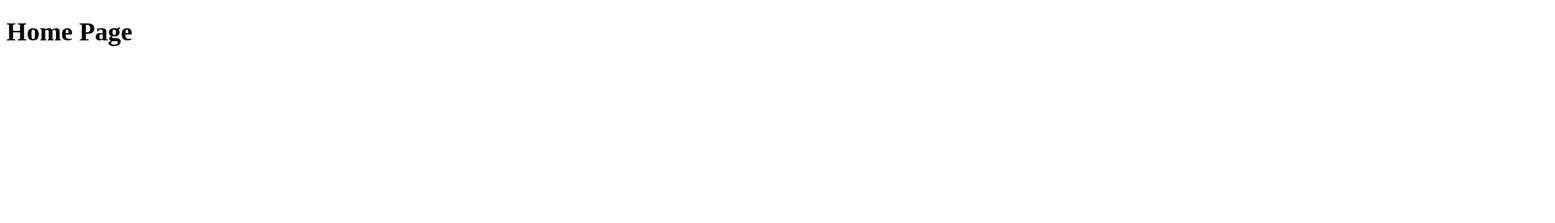
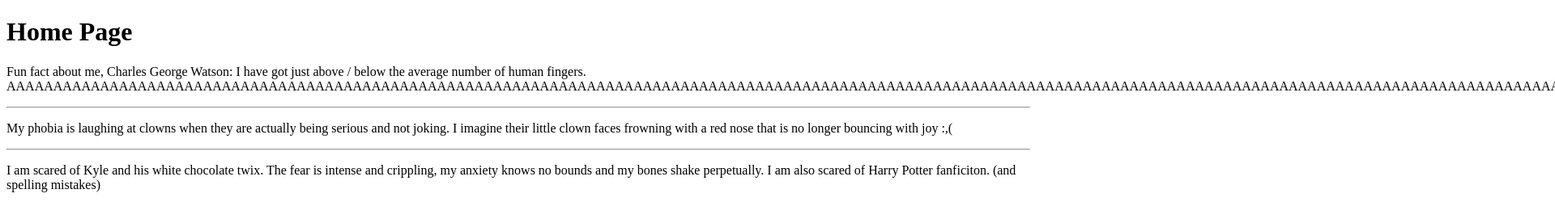
Before and after one commit to CharlesGeorgeWatson/repository_1, a plain HTML site: page index.html in a window 1280 px wide. Shown: the top 276 px of the page at 81% size, 1920 px wide, since content can reach past the window. Drawn offline with Linux system fonts and the light colour scheme.

Commit message:
added paragraphs about me

```diff
--- a/index.html
+++ b/index.html
@@ -7,6 +7,20 @@
     </head>
     <body>
         <h1>Home Page</h1>
+        <p>
+            Fun fact about me, Charles George Watson:
+             I have got just above / below the average number of human fingers. AAAAAAAAAAAAAAAAAAAAAAAAAAAAAAAAAAAAAAAAAAAAAAAAAAAAAAAAAAAAAAAAAAAAAAAAAAAAAAAAAAAAAAAAAAAAAAAAAAAAAAAAAAAAAAAAAAAAAAAAAAAAAAAAAAAAAAAAAAAAAAAAAAAAAAAAAAAAAAAAAAAAAAAAAAA.
+        </p>
+        <hr>
+        <p>
+            My phobia is laughing at clowns when they are actually being serious and not joking.
+            I imagine their little clown faces frowning with a red nose that is no longer bouncing with joy :,(
+        </p>
+        <hr>
+        <p>
+            I am scared of Kyle and his white chocolate twix. The fear is intense and crippling,
+            my anxiety knows no bounds and my bones shake perpetually. I am also scared of Harry Potter fanficiton. (and spelling mistakes)
+        </p>
     </body>
 
 </html>
```
